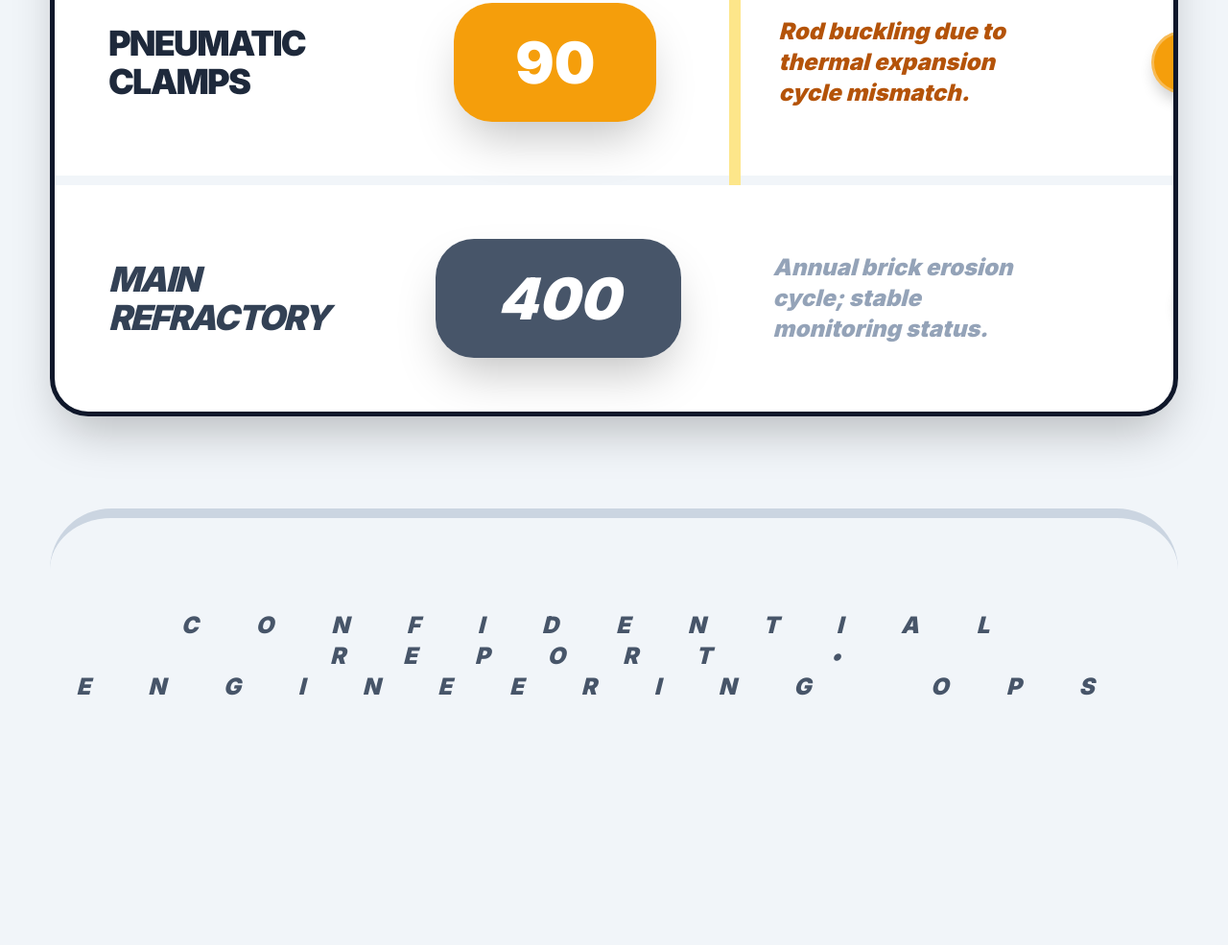
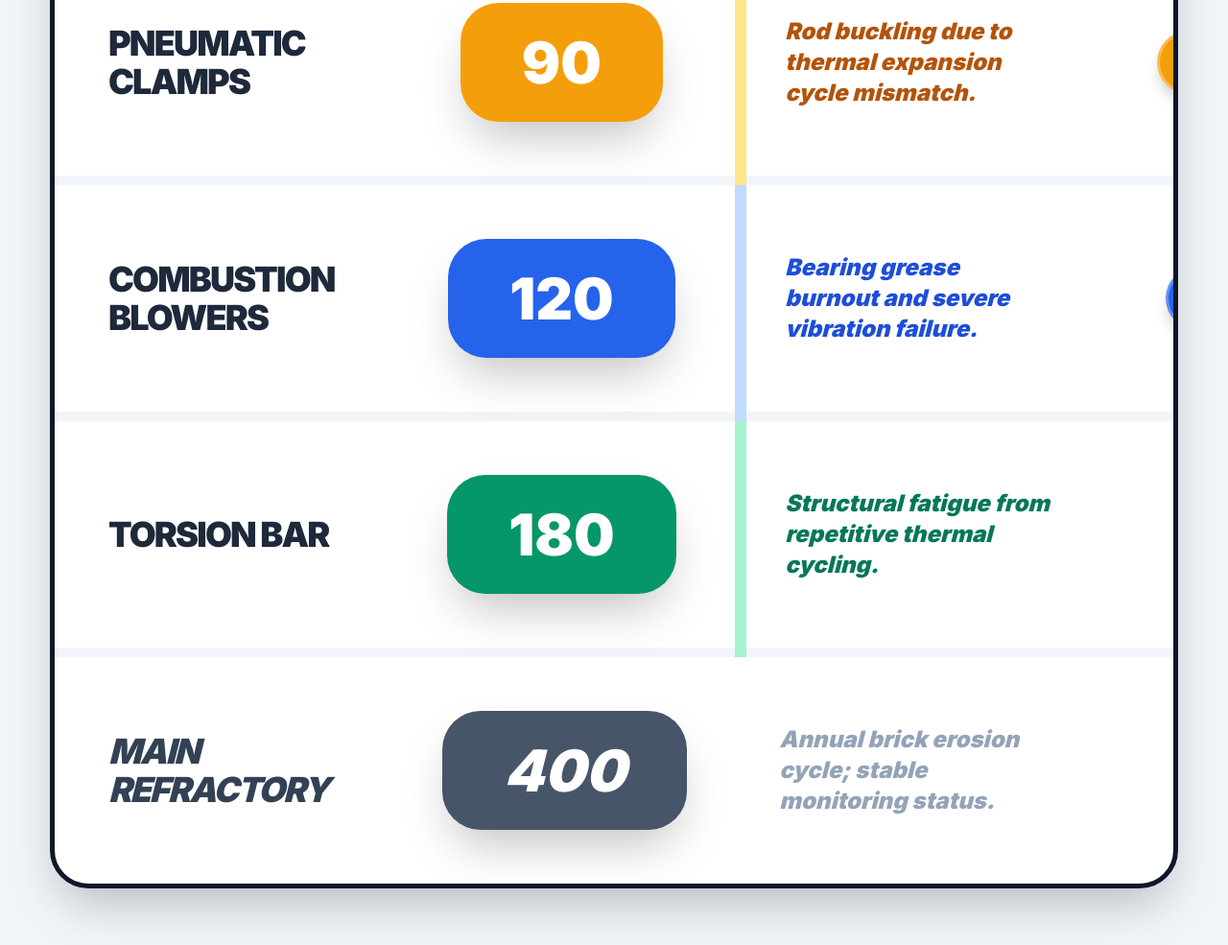
Before and after one commit to sayed11ali20/mf1-project, a plain HTML site: page index.html in a window 1280 px wide. Shown: the part 2697-3682 px from the top of the page at 96% size. Before the commit the page ends 3605 px from the top, so only its background shows below. Drawn offline with nearby package versions, Linux system fonts and the light colour scheme.

Commit message:
Update index.html

```diff
--- a/index.html
+++ b/index.html
@@ -93,7 +93,7 @@
             </div>
         </div>
 
-        <!-- الجدول العملاق المكتمل -->
+        <!-- الجدول العملاق المكتمل بجميع العناصر الستة -->
         <div class="glass-card overflow-hidden mb-24 shadow-2xl border-[5px] border-slate-900">
             <div class="bg-slate-900 p-14 border-b-8 border-blue-600 flex justify-between items-center text-white">
                 <h3 class="text-5xl font-black tracking-tighter flex items-center gap-10 uppercase italic">
@@ -113,24 +113,42 @@
                         </tr>
                     </thead>
                     <tbody class="divide-y-[10px] divide-slate-100">
+                        <!-- 1. Hydraulic -->
                         <tr class="hover:bg-red-50 transition-all duration-300 font-black">
                             <td class="px-14 py-14 text-4xl text-slate-900 tracking-tighter uppercase">Hydraulic Cylinders</td>
                             <td class="px-14 py-14 text-center"><span class="bg-red-600 text-white px-16 py-8 rounded-[2.5rem] font-black text-6xl shadow-2xl inline-block transform hover:scale-110 transition-all">30</span></td>
                             <td class="px-14 py-14"><p class="text-2xl font-black text-red-600 italic border-l-[12px] border-red-200 pl-10 leading-relaxed uppercase">Seal carbonization. Melting due to 850°C radiation exposure.</p></td>
                             <td class="px-14 py-14 text-right"><span class="status-badge bg-red-600 text-white text-2xl font-black">CRITICAL</span></td>
                         </tr>
+                        <!-- 2. Door Seals -->
                         <tr class="hover:bg-red-50 transition-all duration-300 font-black">
                             <td class="px-14 py-14 text-4xl text-slate-800 tracking-tighter uppercase underline decoration-red-500 decoration-8">Main Door Seals</td>
                             <td class="px-14 py-14 text-center"><span class="bg-red-500 text-white px-16 py-8 rounded-[2.5rem] font-black text-6xl shadow-2xl inline-block">45</span></td>
                             <td class="px-14 py-14 text-2xl font-black text-slate-600 italic pl-10">Extreme elastomeric degradation causing chronic heat leaks.</td>
                             <td class="px-14 py-14 text-right"><span class="status-badge bg-red-500 text-white text-2xl">CRITICAL</span></td>
                         </tr>
+                        <!-- 3. Clamps -->
                         <tr class="hover:bg-amber-50 transition-all duration-300 font-black text-slate-800">
                             <td class="px-14 py-14 text-4xl uppercase tracking-tighter">Pneumatic Clamps</td>
                             <td class="px-14 py-14 text-center"><span class="bg-amber-500 text-white px-16 py-8 rounded-[2.5rem] font-black text-6xl shadow-2xl inline-block">90</span></td>
                             <td class="px-14 py-14 text-2xl font-black text-amber-700 italic border-l-[12px] border-amber-200 pl-10">Rod buckling due to thermal expansion cycle mismatch.</td>
                             <td class="px-14 py-14 text-right"><span class="status-badge bg-amber-500 text-white text-2xl">HIGH RISK</span></td>
                         </tr>
+                        <!-- 4. Blowers (New) -->
+                        <tr class="hover:bg-blue-50 transition-all duration-300 font-black text-slate-800">
+                            <td class="px-14 py-14 text-4xl uppercase tracking-tighter">Combustion Blowers</td>
+                            <td class="px-14 py-14 text-center"><span class="bg-blue-600 text-white px-16 py-8 rounded-[2.5rem] font-black text-6xl shadow-2xl inline-block">120</span></td>
+                            <td class="px-14 py-14 text-2xl font-black text-blue-700 italic border-l-[12px] border-blue-200 pl-10">Bearing grease burnout and severe vibration failure.</td>
+                            <td class="px-14 py-14 text-right"><span class="status-badge bg-blue-600 text-white text-2xl">WARNING</span></td>
+                        </tr>
+                        <!-- 5. Torsion Bar (New) -->
+                        <tr class="hover:bg-emerald-50 transition-all duration-300 font-black text-slate-800">
+                            <td class="px-14 py-14 text-4xl uppercase tracking-tighter">Torsion Bar</td>
+                            <td class="px-14 py-14 text-center"><span class="bg-emerald-600 text-white px-16 py-8 rounded-[2.5rem] font-black text-6xl shadow-2xl inline-block">180</span></td>
+                            <td class="px-14 py-14 text-2xl font-black text-emerald-700 italic border-l-[12px] border-emerald-200 pl-10">Structural fatigue from repetitive thermal cycling.</td>
+                            <td class="px-14 py-14 text-right"><span class="status-badge bg-emerald-600 text-white text-2xl">STABLE</span></td>
+                        </tr>
+                        <!-- 6. Refractory -->
                         <tr class="hover:bg-slate-50 transition-all duration-300 font-black text-slate-700 italic">
                             <td class="px-14 py-14 text-4xl uppercase tracking-tighter italic">Main Refractory</td>
                             <td class="px-14 py-14 text-center"><span class="bg-slate-600 text-white px-16 py-8 rounded-[2.5rem] font-black text-6xl shadow-2xl inline-block">400</span></td>
```
